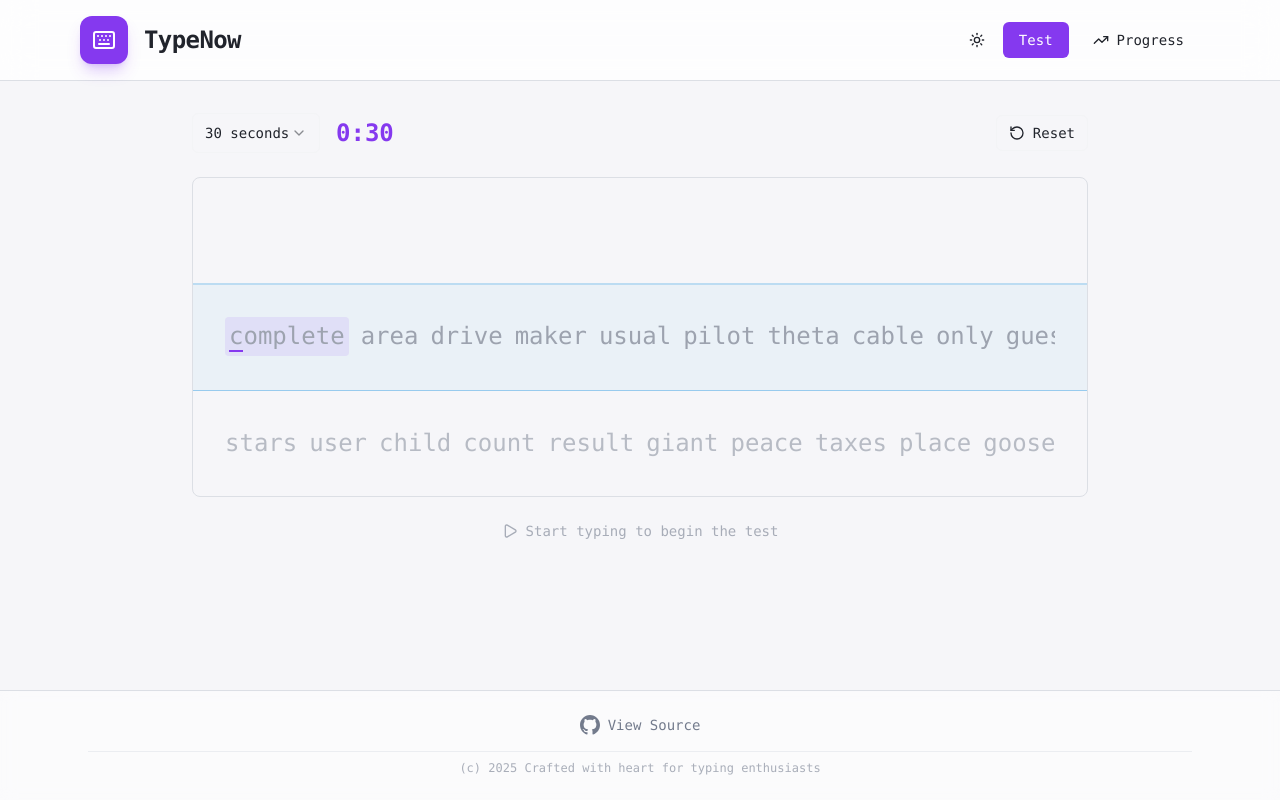
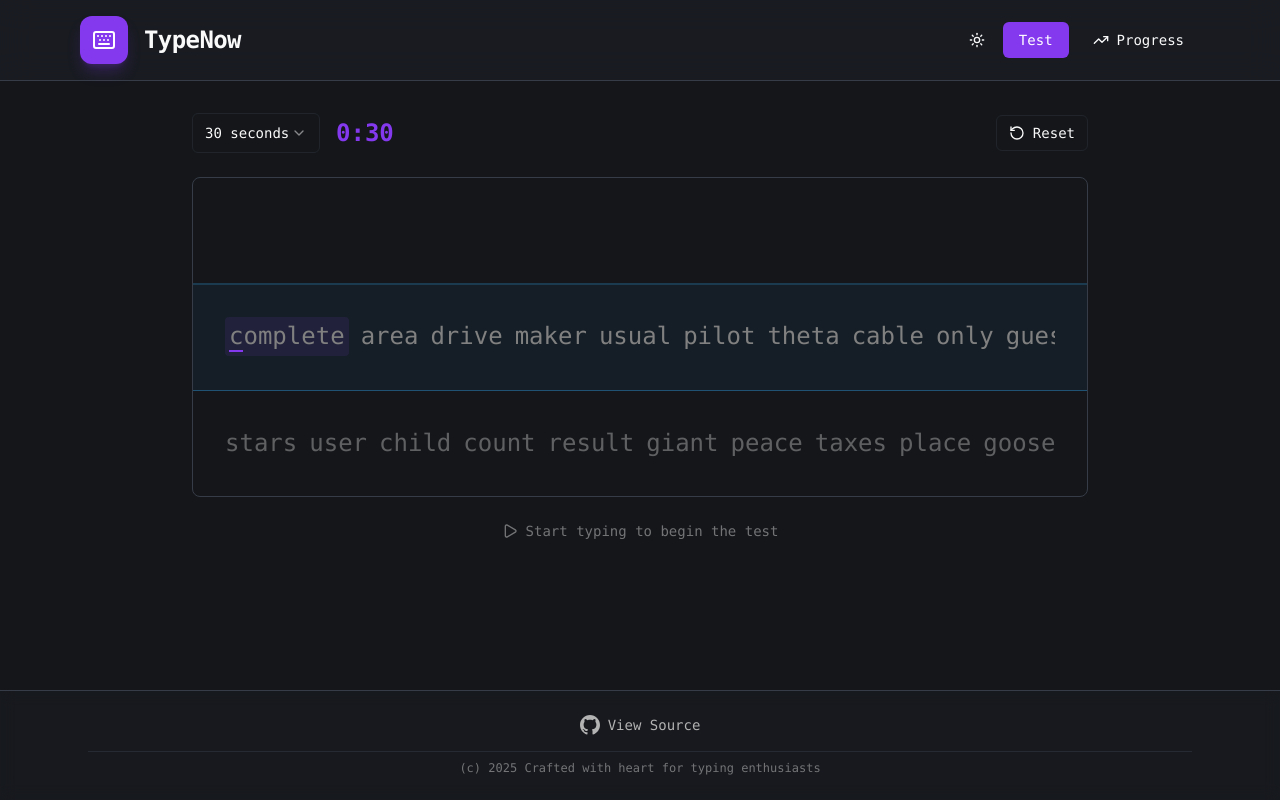
Before and after one commit to triemerge/typenow, a React (Vite) app: page / in a window 1280 px wide. Built offline with nearby package versions, Linux system fonts and the light colour scheme.

Commit message:
fix ThemeProvider defaults

```diff
--- a/src/components/ThemeProvider.jsx
+++ b/src/components/ThemeProvider.jsx
@@ -1,12 +1,13 @@
-import { ThemeProvider as NextThemesProvider } from 'next-themes';
+import { ThemeProvider as NextThemesProvider } from "next-themes";
 
-export function ThemeProvider({ children }) {
+export function ThemeProvider({ children, ...props }) {
   return (
     <NextThemesProvider
       attribute="class"
-      defaultTheme="system"
+      defaultTheme="dark"
       enableSystem
       disableTransitionOnChange
+      {...props}
     >
       {children}
     </NextThemesProvider>
```
